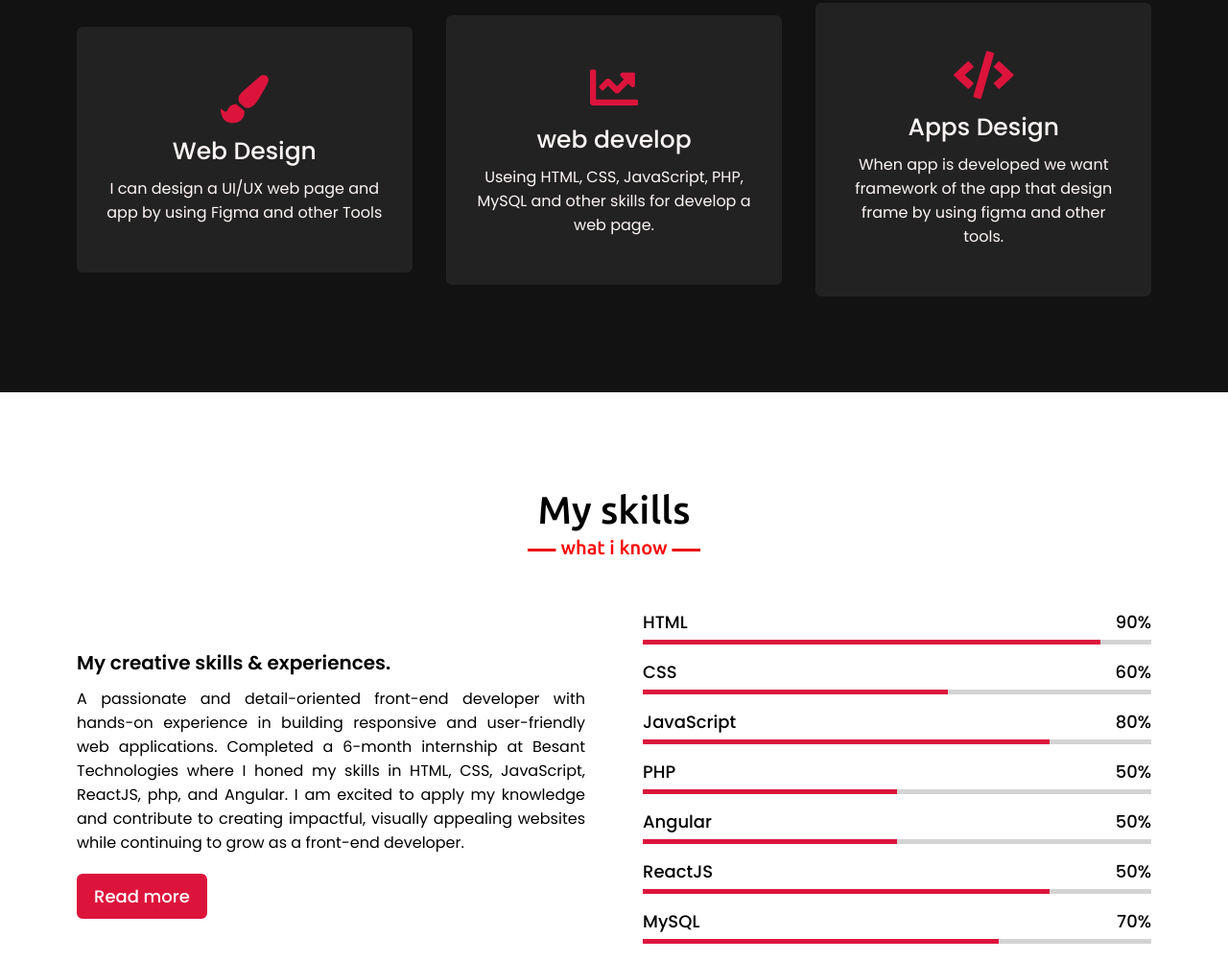
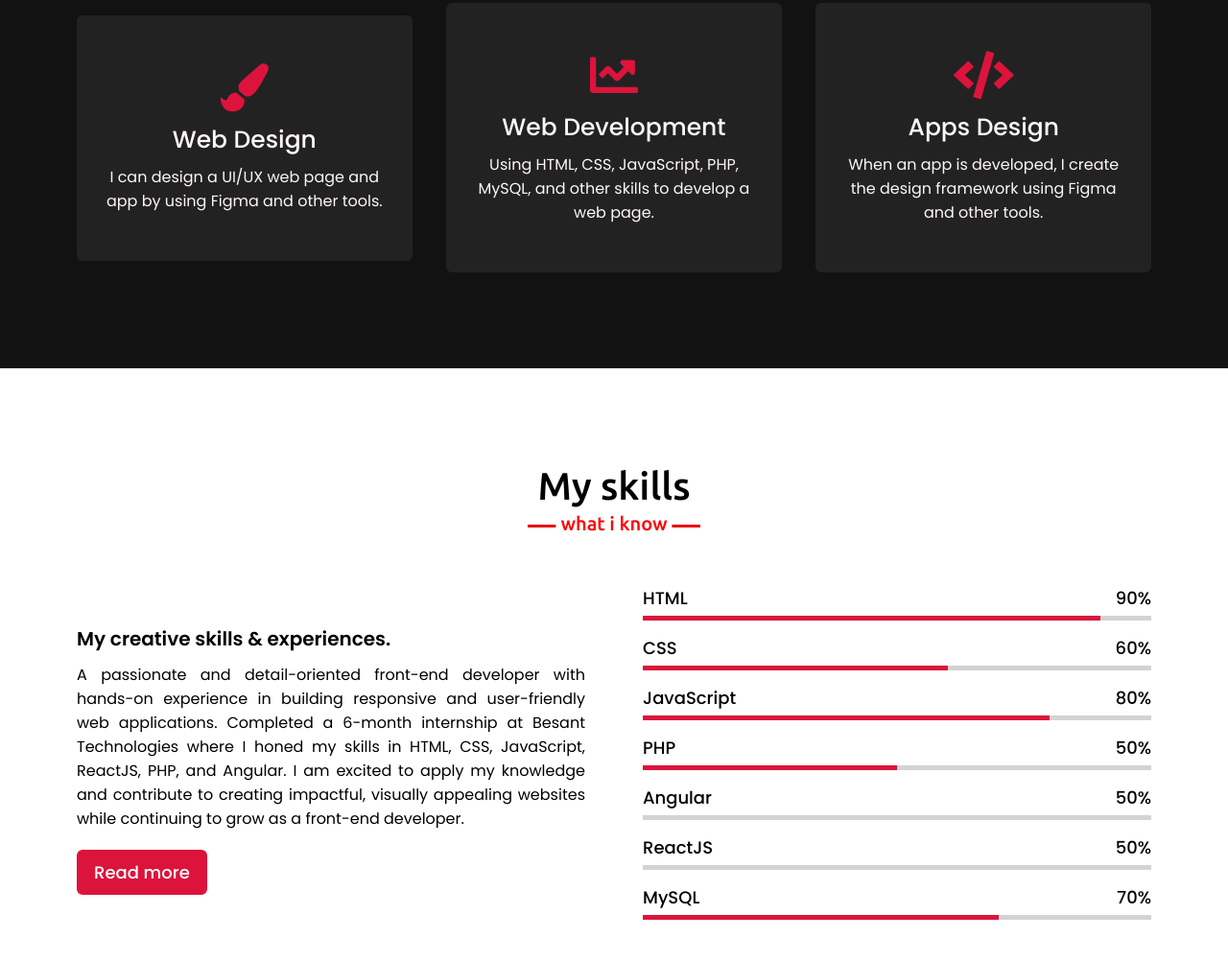
Before and after one commit to dineshbharathi2004/Portfolio, a plain HTML site: page index.html in a window 1280 px wide. Shown: the part 1756-2758 px from the top of the page at 96% size. Drawn offline with nearby package versions, Linux system fonts and the light colour scheme.

Commit message:
Update index.html

```diff
--- a/index.html
+++ b/index.html
@@ -18,6 +18,7 @@
     <div class="scroll-up-btn">
         <i class="fas fa-angle-up"></i>
     </div>
+    <!-- Navbar Section -->
 <nav class="navbar">
     <div class="max-width">
         <div class="logo"><a href="#">My Portfo<span>lio.</span></a></div>
@@ -34,7 +35,7 @@
     </div>
 </nav>
 
-    <!-- home section start -->
+<!-- Home Section (Moved Closer) -->
 <section class="home" id="home">
     <div class="max-width">
         <div class="home-content">
@@ -46,24 +47,24 @@
     </div>
 </section>
 
-    <!-- about section start -->
+<!-- About Section -->
 <section class="about" id="about">
     <div class="max-width">
         <h2 class="title">About me</h2>
         <div class="about-content">
             <div class="column left">
-                    <img src="https://media-hosting.imagekit.io//688f194a55af4a20/c072d965-6d61-4f3f-be23-9f6374e46cff.jpg?Expires=1834570464&Key-Pair-Id=K2ZIVPTIP2VGHC&Signature=qzVyCjqoVZ2A1H~jHL8FB3IhiZcN49S6dNvoeV1zzswtiB-ec83N2XJGbcwoKyBoo2-0O4KvS30xCyDiZx8JCZxwVu-NYUU6oxFddcawqrg2T-uG7fvE52A60bUY0PjdnWywK-chtpcAIIBRIB3K~jafQGcrf-hFKD~Wz7MWcQd-R1Z4d9NZEBeoHeeeiDGrQMJDvQbPJi0kOHMpidcwAsiyNMkULN9PGe-3yanDGUV1vd3SNA21zNf~eQLyCkCpk6H1RX~k~RVjPlZy24haP29jfjXecHCIClT6hPX77UqYoz7JU16qnoO2g7LwWxyqWmVTlA0~x25ag2RlyBVMfg__">
+                <img src="https://media-hosting.imagekit.io//688f194a55af4a20/c072d965-6d61-4f3f-be23-9f6374e46cff.jpg" alt="Profile Picture">
             </div>
             <div class="column right">
                 <div class="text">I'm Dinesh Bharathi M and I'm a <span class="typing-2"></span></div>
-                    <p>A passionate and detail-oriented front-end developer with hands-on experience in building responsive and user-friendly web applications. Completed a 6-month internship at Besant Technologies where I honed my skills in HTML, CSS, JavaScript, ReactJS, php, and Angular. I am excited to apply my knowledge and contribute to creating impactful, visually appealing websites while continuing to grow as a front-end developer.
+                <p>A passionate and detail-oriented front-end developer with hands-on experience in building responsive and user-friendly web applications. Completed a 6-month internship at Besant Technologies where I honed my skills in HTML, CSS, JavaScript, ReactJS, PHP, and Angular. I am excited to apply my knowledge and contribute to creating impactful, visually appealing websites while continuing to grow as a front-end developer.</p>
                 <a href="Dinesh Bharathi.M.docx">Download CV</a>
             </div>
         </div>
     </div>
 </section>
 
-    <!-- services section start -->
+<!-- Services Section -->
 <section class="services" id="services">
     <div class="max-width">
         <h2 class="title">My services</h2>
@@ -72,36 +73,35 @@
                 <div class="box">
                     <i class="fas fa-paint-brush"></i>
                     <div class="text">Web Design</div>
-                        <p>I can design a UI/UX web page and app by using Figma and other Tools</p>
+                    <p>I can design a UI/UX web page and app by using Figma and other tools.</p>
                 </div>
             </div>
             <div class="card">
                 <div class="box">
                     <i class="fas fa-chart-line"></i>
-                        <div class="text">web develop</div>
-                        <p>Useing HTML, CSS, JavaScript, PHP, MySQL and other skills for develop a web page.</p>
+                    <div class="text">Web Development</div>
+                    <p>Using HTML, CSS, JavaScript, PHP, MySQL, and other skills to develop a web page.</p>
                 </div>
             </div>
             <div class="card">
                 <div class="box">
                     <i class="fas fa-code"></i>
                     <div class="text">Apps Design</div>
-                        <p>When app is developed we want framework of the app that design frame by using figma and other tools.</p>
-                    </div>
+                    <p>When an app is developed, I create the design framework using Figma and other tools.</p>
                 </div>
             </div>
         </div>
     </div>
 </section>
 
-    <!-- skills section start -->
+<!-- Skills Section -->
 <section class="skills" id="skills">
     <div class="max-width">
         <h2 class="title">My skills</h2>
         <div class="skills-content">
             <div class="column left">
                 <div class="text">My creative skills & experiences.</div>
-                    <p>A passionate and detail-oriented front-end developer with hands-on experience in building responsive and user-friendly web applications. Completed a 6-month internship at Besant Technologies where I honed my skills in HTML, CSS, JavaScript, ReactJS, php, and Angular. I am excited to apply my knowledge and contribute to creating impactful, visually appealing websites while continuing to grow as a front-end developer.</p>
+                <p>A passionate and detail-oriented front-end developer with hands-on experience in building responsive and user-friendly web applications. Completed a 6-month internship at Besant Technologies where I honed my skills in HTML, CSS, JavaScript, ReactJS, PHP, and Angular. I am excited to apply my knowledge and contribute to creating impactful, visually appealing websites while continuing to grow as a front-end developer.</p>
                 <a href="https://www.linkedin.com/in/dinesh-bharathi-m-aa123a293/">Read more</a>
             </div>
             <div class="column right">
@@ -138,14 +138,14 @@
                         <span>Angular</span>
                         <span>50%</span>
                     </div>
-                        <div class="line php"></div>
+                    <div class="line angular"></div>
                 </div>
                 <div class="bars">
                     <div class="info">
                         <span>ReactJS</span>
                         <span>50%</span>
                     </div>
-                        <div class="line js"></div>
+                    <div class="line react"></div>
                 </div>
                 <div class="bars">
                     <div class="info">
@@ -159,13 +159,14 @@
     </div>
 </section>
 
+<!-- Contact Section -->
 <section class="contact" id="contact">
     <div class="max-width">
         <h2 class="title">Contact me</h2>
         <div class="contact-content">
-                <div class="column ">
+            <div class="column">
                 <div class="text">Get in Touch</div>
-                    <p>If you want to reach me!✌</p>
+                <p>If you want to reach me! ✌</p>
                 <div class="icons">
                     <div class="row">
                         <i class="fas fa-user"></i>
@@ -190,7 +191,8 @@
                     </div>
                 </div>
             </div>
+        </div>
+    </div>
+</section>
 
 <script src="script.js"></script>
-</body>
-</html>
```
Lines whose indentation alone changed are shown as unchanged.
